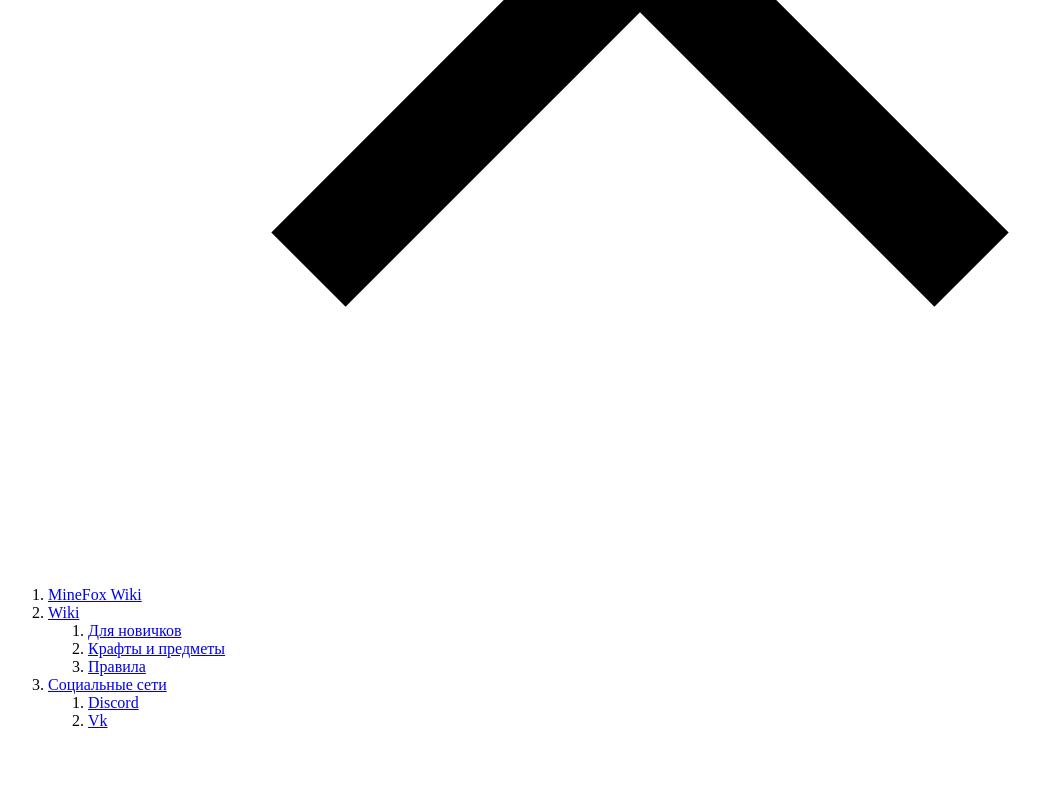
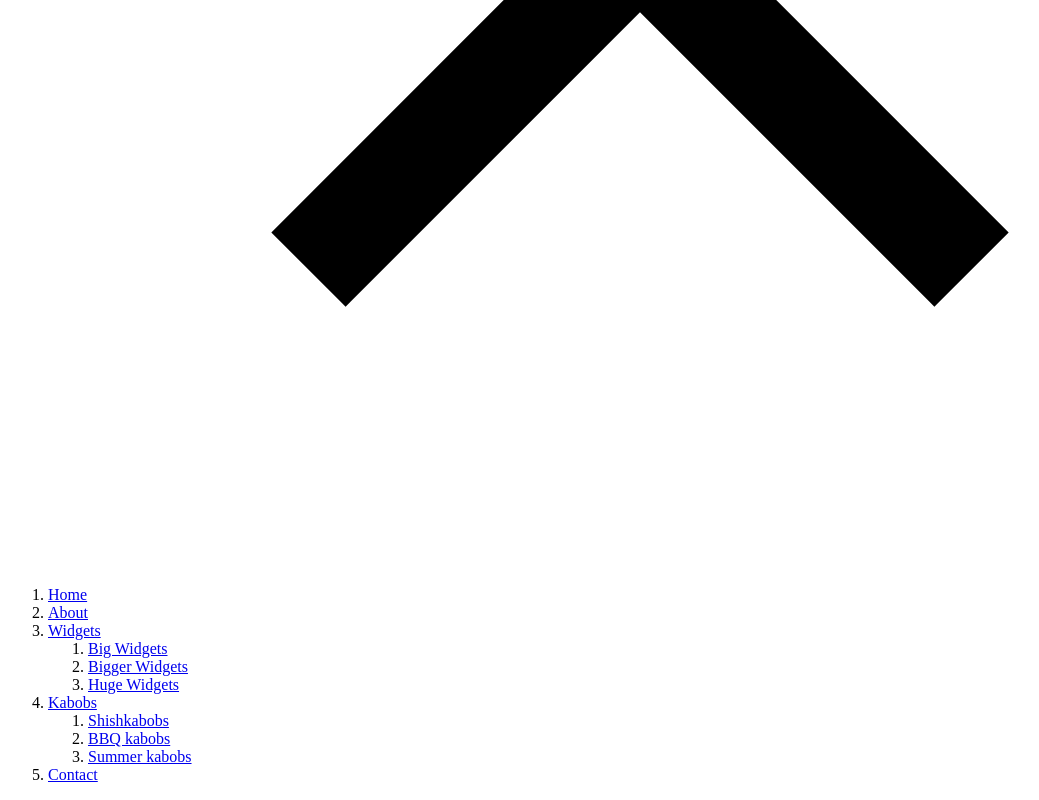
Before and after one commit to MineFoxWiki/minefoxwiki, a plain HTML site: page index.html in a window 1280 px wide. Shown: the part 1985-2785 px from the top of the page, without its empty margins (0-1039 px from the left). Before the commit the page ends 2731 px from the top, so only its background shows below. Drawn offline with Linux system fonts and the light colour scheme.

Commit message:
Update index.html

```diff
--- a/index.html
+++ b/index.html
@@ -9,22 +9,24 @@
     </svg>
   </label>
   <ol class='menu__content'>
-      <li class="menu-item"><a href="#0">MineFox Wiki</a></li>
-      <li class="menu-item"><a
+    <li class="menu-item"><a href="#0">Home</a></li>
+    <li class="menu-item"><a href="#0">About</a></li>
     <li class="menu-item">
-        <a href="#0">Wiki</a>
+      <a href="#0">Widgets</a>
       <ol class="sub-menu">
-          <li class="menu-item"><a href="#0">Для новичков</a></li>
-          <li class="menu-item"><a href="#0">Крафты и предметы</a></li>
-          <li class="menu-item"><a href="#0">Правила</a></li>
+        <li class="menu-item"><a href="#0">Big Widgets</a></li>
+        <li class="menu-item"><a href="#0">Bigger Widgets</a></li>
+        <li class="menu-item"><a href="#0">Huge Widgets</a></li>
       </ol>
     </li>
     <li class="menu-item">
-        <a href="#0">Социальные сети</a>
+      <a href="#0">Kabobs</a>
       <ol class="sub-menu">
-          <li class="menu-item"><a href="#0">Discord</a></li>
-          <li class="menu-item"><a href="#0">Vk</a></li>
-
+        <li class="menu-item"><a href="#0">Shishkabobs</a></li>
+        <li class="menu-item"><a href="#0">BBQ kabobs</a></li>
+        <li class="menu-item"><a href="#0">Summer kabobs</a></li>
       </ol>
     </li>
- <link rel="stylesheet" href="css/style.css" />
+    <li class="menu-item"><a href="#0">Contact</a></li>
+  </ol>
+</nav>
```
Lines whose indentation alone changed are shown as unchanged.
